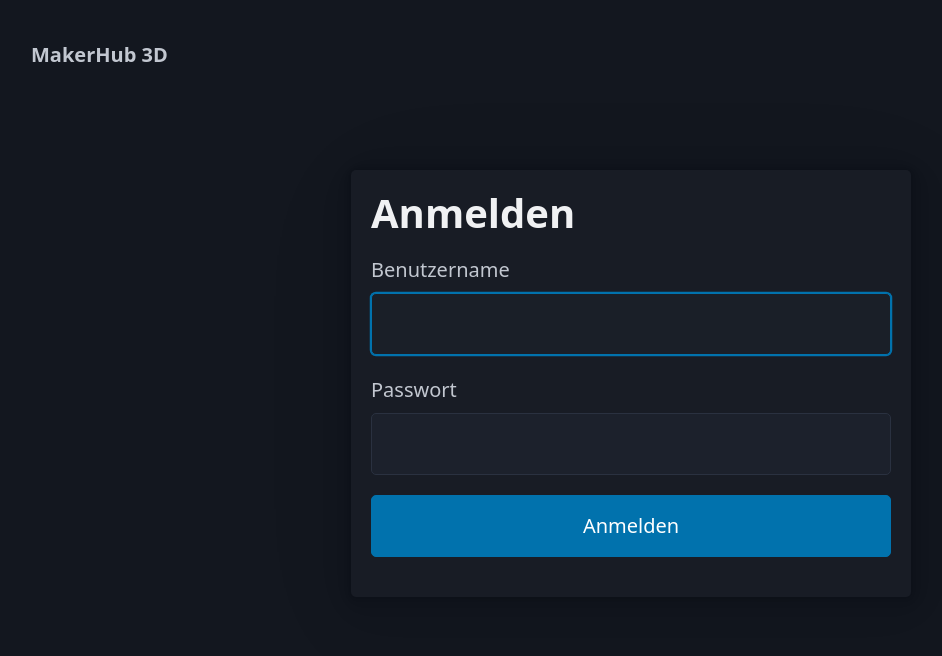
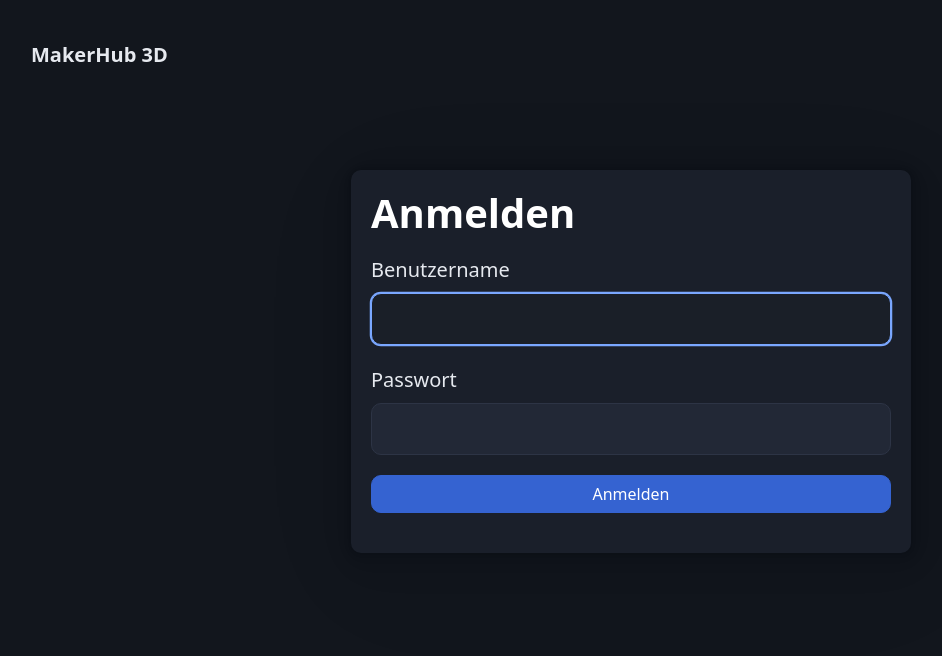
Before and after one commit to stuemi3d/makerhub3d, a FastAPI app: a page that uses app/templates/base.html in a window 1280 px wide. Shown: the top 656 px of the page, without its empty margins (9-951 px from the left). Run offline with FastAPI, Linux system fonts and the light colour scheme; tables that the repository leaves empty hold one stand-in row (values such as "Sample post"); parts of the project's set-up code (start-up, migrations or seed data) failed here and were passed over.

Commit message:
Design-Grundlage mit Dunkel und Hell, Umschalter in den Einstellungen (#80)
* Design-Grundlage mit Dunkel und Hell, Umschalter in den Einstellungen (#73)

Co-Authored-By: Claude Sonnet 5.5 <noreply@anthropic.com>

* Plan: Umschalter im Einstellungs-Reiter Darstellung (#73)

Co-Authored-By: Claude Sonnet 5.5 <noreply@anthropic.com>

---------

Co-authored-by: Claude Sonnet 5.5 <noreply@anthropic.com>

```diff
--- a/app/main.py
+++ b/app/main.py
@@ -50,7 +50,13 @@ NAV_ITEMS = (
     {"key": "nav.production", "href": None, "permission": Permission.VIEW},
     {"key": "nav.stock", "href": "/stock", "permission": Permission.VIEW},
     {"key": "nav.analysis", "href": None, "permission": Permission.VIEW},
-    {"key": "nav.settings", "href": "/settings", "permission": Permission.MANAGE},
+    # Open to everyone (issue #73): others only reach the appearance page, not the admin pages.
+    {
+        "key": "nav.settings",
+        "href": "/settings",
+        "fallback_href": "/settings/appearance",
+        "permission": Permission.VIEW,
+    },
 )
 
 SAFE_METHODS = frozenset({"GET", "HEAD", "OPTIONS"})
@@ -437,6 +443,15 @@ def create_app(settings: Settings | None = None) -> FastAPI:
             roundings=list(Rounding),
         )
 
+    # The theme lives in the browser only (issue #73), so every role may open this page.
+    @app.get(
+        "/settings/appearance",
+        response_class=HTMLResponse,
+        dependencies=[requires(Permission.VIEW)],
+    )
+    def appearance_page(request: Request) -> HTMLResponse:
+        return render(request, "appearance.html", "nav.settings")
+
     @app.post("/settings", response_class=HTMLResponse, dependencies=[requires(Permission.MANAGE)])
     async def save_settings(request: Request) -> Response:
         form = await request.form()
--- a/app/static/app.css
+++ b/app/static/app.css
@@ -1,3 +1,91 @@
+/* Design basis (issue #73): every colour, radius and size comes from the --mh-* variables
+   below, one set per theme. Nothing else in this file or in the templates may use a fixed
+   colour. The variables are mapped onto Pico's own variables further down. */
+:root[data-theme="dark"] {
+  --mh-bg: #12161d;
+  --mh-surface: #1a1f2a;
+  --mh-surface-raised: #222836;
+  --mh-border: #2d3445;
+  --mh-text: #e6e9ef;
+  --mh-text-strong: #ffffff;
+  --mh-text-muted: #98a1b3;
+  --mh-accent: #7aa7ff;
+  --mh-accent-solid: #3563d1;
+  --mh-accent-hover: #2c55b8;
+  --mh-on-accent: #ffffff;
+  --mh-success-bg: #1d3a2a;
+  --mh-success-text: #56d364;
+  --mh-neutral-bg: #2a3040;
+  --mh-danger-text: #ff8b8b;
+  --mh-focus: rgba(122, 167, 255, 0.45);
+  color-scheme: dark;
+}
+
+:root[data-theme="light"] {
+  --mh-bg: #f4f6fa;
+  --mh-surface: #ffffff;
+  --mh-surface-raised: #ffffff;
+  --mh-border: #d9dee8;
+  --mh-text: #1c2230;
+  --mh-text-strong: #0b1020;
+  --mh-text-muted: #5b6475;
+  --mh-accent: #1d4ed8;
+  --mh-accent-solid: #2563eb;
+  --mh-accent-hover: #1d4ed8;
+  --mh-on-accent: #ffffff;
+  --mh-success-bg: #dff3e4;
+  --mh-success-text: #14602b;
+  --mh-neutral-bg: #e8ebf1;
+  --mh-danger-text: #b42318;
+  --mh-focus: rgba(37, 99, 235, 0.35);
+  color-scheme: light;
+}
+
+/* Same weight as Pico's own theme blocks, and later in the cascade, so these values win. */
+:root[data-theme] {
+  --mh-radius: 0.5rem;
+  --pico-border-radius: var(--mh-radius);
+  --pico-background-color: var(--mh-bg);
+  --pico-color: var(--mh-text);
+  --pico-h1-color: var(--mh-text-strong);
+  --pico-h2-color: var(--mh-text-strong);
+  --pico-h3-color: var(--mh-text-strong);
+  --pico-h4-color: var(--mh-text-strong);
+  --pico-muted-color: var(--mh-text-muted);
+  --pico-muted-border-color: var(--mh-border);
+  --pico-primary: var(--mh-accent);
+  --pico-primary-background: var(--mh-accent-solid);
+  --pico-primary-hover-background: var(--mh-accent-hover);
+  --pico-primary-hover: var(--mh-accent);
+  --pico-primary-underline: var(--mh-focus);
+  --pico-primary-focus: var(--mh-focus);
+  --pico-primary-inverse: var(--mh-on-accent);
+  --pico-secondary: var(--mh-text-muted);
+  --pico-secondary-hover: var(--mh-text);
+  --pico-card-background-color: var(--mh-surface);
+  --pico-card-border-color: var(--mh-border);
+  --pico-card-sectioning-background-color: var(--mh-surface-raised);
+  --pico-form-element-background-color: var(--mh-surface-raised);
+  --pico-form-element-border-color: var(--mh-border);
+  --pico-form-element-color: var(--mh-text);
+  --pico-form-element-focus-color: var(--mh-accent);
+  --pico-form-element-active-border-color: var(--mh-accent);
+  --pico-form-element-placeholder-color: var(--mh-text-muted);
+  --pico-form-element-spacing-vertical: 0.5rem;
+  --pico-form-element-spacing-horizontal: 0.75rem;
+  --pico-table-border-color: var(--mh-border);
+  --pico-del-color: var(--mh-danger-text);
+  --pico-mark-background-color: var(--mh-neutral-bg);
+  --pico-mark-color: var(--mh-text);
+  --pico-ins-color: var(--mh-success-text);
+}
+
+/* Compact buttons everywhere (like Bambuddy). */
+:root :is(button, [role="button"], [type="submit"], [type="button"]) {
+  padding: 0.3rem 0.8rem;
+  font-size: 0.8rem;
+}
+
 /* Small additions to Pico CSS. */
 .main-nav {
   flex-wrap: wrap;
@@ -152,13 +240,13 @@
 }
 
 .badge-active {
-  background: rgba(46, 160, 67, 0.2);
-  color: #56d364;
+  background: var(--mh-success-bg);
+  color: var(--mh-success-text);
 }
 
 .badge-inactive {
-  background: rgba(139, 148, 158, 0.2);
-  color: var(--pico-muted-color);
+  background: var(--mh-neutral-bg);
+  color: var(--mh-text-muted);
 }
 
 .area-tabs a[aria-current="page"] {
--- /dev/null
+++ b/app/static/theme.js
@@ -0,0 +1,36 @@
+// Colour theme (issue #73): dark by default, light on request. The choice lives in the browser
+// only (no cookie, no request to the server). This file is loaded in <head> without defer, so
+// the theme is set before the first paint and the page does not flash.
+(() => {
+  const KEY = "makerhub-theme";
+  const THEMES = ["dark", "light"];
+  const root = document.documentElement;
+
+  const stored = () => {
+    try {
+      const value = window.localStorage.getItem(KEY);
+      return THEMES.includes(value) ? value : "dark";
+    } catch (error) {
+      // The browser does not allow storing: stay with the default.
+      return "dark";
+    }
+  };
+
+  root.setAttribute("data-theme", stored());
+
+  document.addEventListener("DOMContentLoaded", () => {
+    const current = root.getAttribute("data-theme");
+    for (const radio of document.querySelectorAll("input[name='theme']")) {
+      radio.checked = radio.value === current;
+      radio.addEventListener("change", () => {
+        if (!radio.checked || !THEMES.includes(radio.value)) return;
+        root.setAttribute("data-theme", radio.value);
+        try {
+          window.localStorage.setItem(KEY, radio.value);
+        } catch (error) {
+          // Not stored; the theme still applies until the page is closed.
+        }
+      });
+    }
+  });
+})();
--- a/app/templates/_settings_tabs.html
+++ b/app/templates/_settings_tabs.html
@@ -1,8 +1,11 @@
 <nav aria-label="{{ t('settings.tabs') }}" class="settings-tabs">
   <ul>
+    {% if can('manage') %}
     <li><a href="/settings"{% if settings_tab == 'values' %} aria-current="page"{% endif %}>{{ t('settings.tab.values') }}</a></li>
     <li><a href="/settings/users"{% if settings_tab == 'users' %} aria-current="page"{% endif %}>{{ t('settings.tab.users') }}</a></li>
     <li><a href="/settings/backups"{% if settings_tab == 'backups' %} aria-current="page"{% endif %}>{{ t('settings.tab.backups') }}</a></li>
     <li><a href="/settings/log"{% if settings_tab == 'log' %} aria-current="page"{% endif %}>{{ t('settings.tab.log') }}</a></li>
+    {% endif %}
+    <li><a href="/settings/appearance"{% if settings_tab == 'appearance' %} aria-current="page"{% endif %}>{{ t('settings.tab.appearance') }}</a></li>
   </ul>
 </nav>
--- a/app/templates/base.html
+++ b/app/templates/base.html
@@ -4,6 +4,7 @@
   <meta charset="utf-8">
   <meta name="viewport" content="width=device-width, initial-scale=1">
   <title>{% block title %}{{ app_name }}{% endblock %}</title>
+  <script src="/static/theme.js"></script>
   <link rel="stylesheet" href="/static/pico.min.css">
   <link rel="stylesheet" href="/static/app.css">
   <script src="/static/app.js" defer></script>
@@ -20,7 +21,8 @@
         {% for item in nav_items if can(item.permission) %}
         <li>
           {% if item.href %}
-          <a href="{{ item.href }}"{% if item.key == current_nav %} aria-current="page"{% endif %}>{{ t(item.key) }}</a>
+          {% set href = item.fallback_href if item.fallback_href and not can('manage') else item.href %}
+          <a href="{{ href }}"{% if item.key == current_nav %} aria-current="page"{% endif %}>{{ t(item.key) }}</a>
           {% else %}
           <a aria-disabled="true" tabindex="-1" title="{{ t('nav.not_available') }}">{{ t(item.key) }}</a>
           {% endif %}
```
Also changed, not shown: app/locales/de.json (+7 -1 lines), app/locales/en.json (+7 -1 lines), app/templates/appearance.html (added, +15 -0 lines), docs/plan.md (+2 -2 lines), tests/browser/test_theme.py (added, +134 -0 lines), tests/test_appearance.py (added, +189 -0 lines), tests/test_layout.py (+1 -1 lines), tests/test_roles.py (+7 -2 lines).
